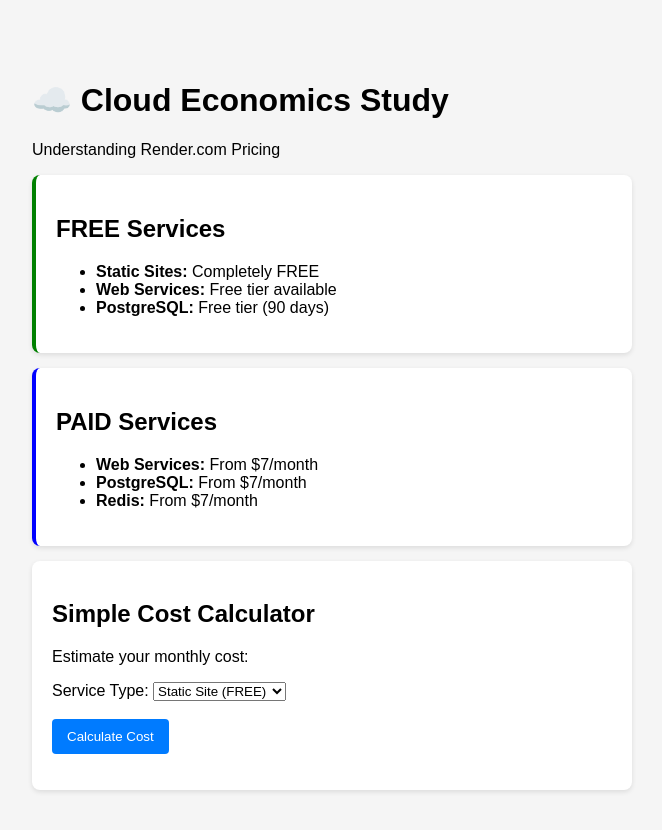
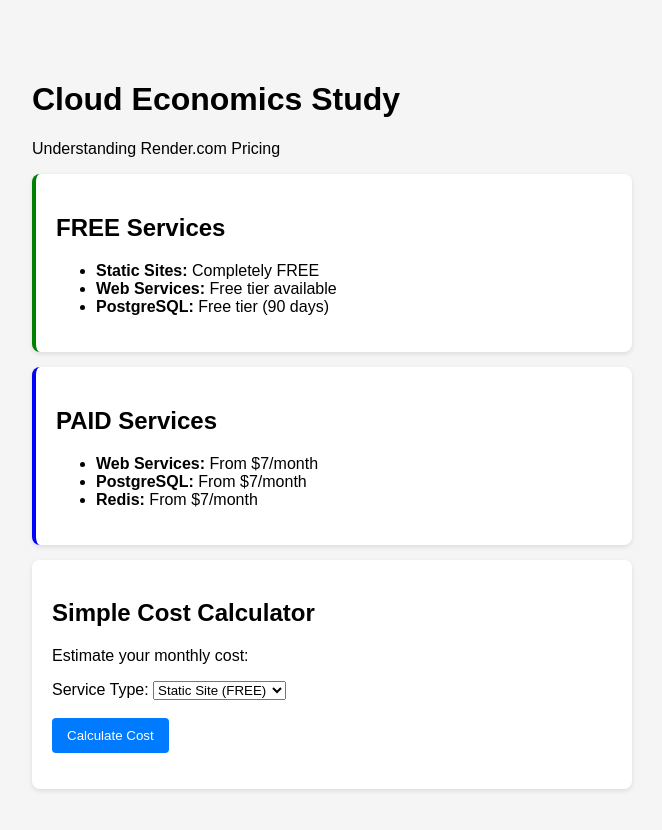
Before and after one commit to RishithaSuresh/cloud-economics-project, a plain HTML site: page index.html in a window 1280 px wide. Shown: the whole page, without its empty margins (308-970 px from the left). Drawn offline with Linux system fonts and the light colour scheme.

Commit message:
Update index.html

```diff
--- a/index.html
+++ b/index.html
@@ -30,7 +30,7 @@
     </style>
 </head>
 <body>
-    <h1>☁️ Cloud Economics Study</h1>
+    <h1>Cloud Economics Study</h1>
     <p>Understanding Render.com Pricing</p>
 
     <div class="card free">
```
